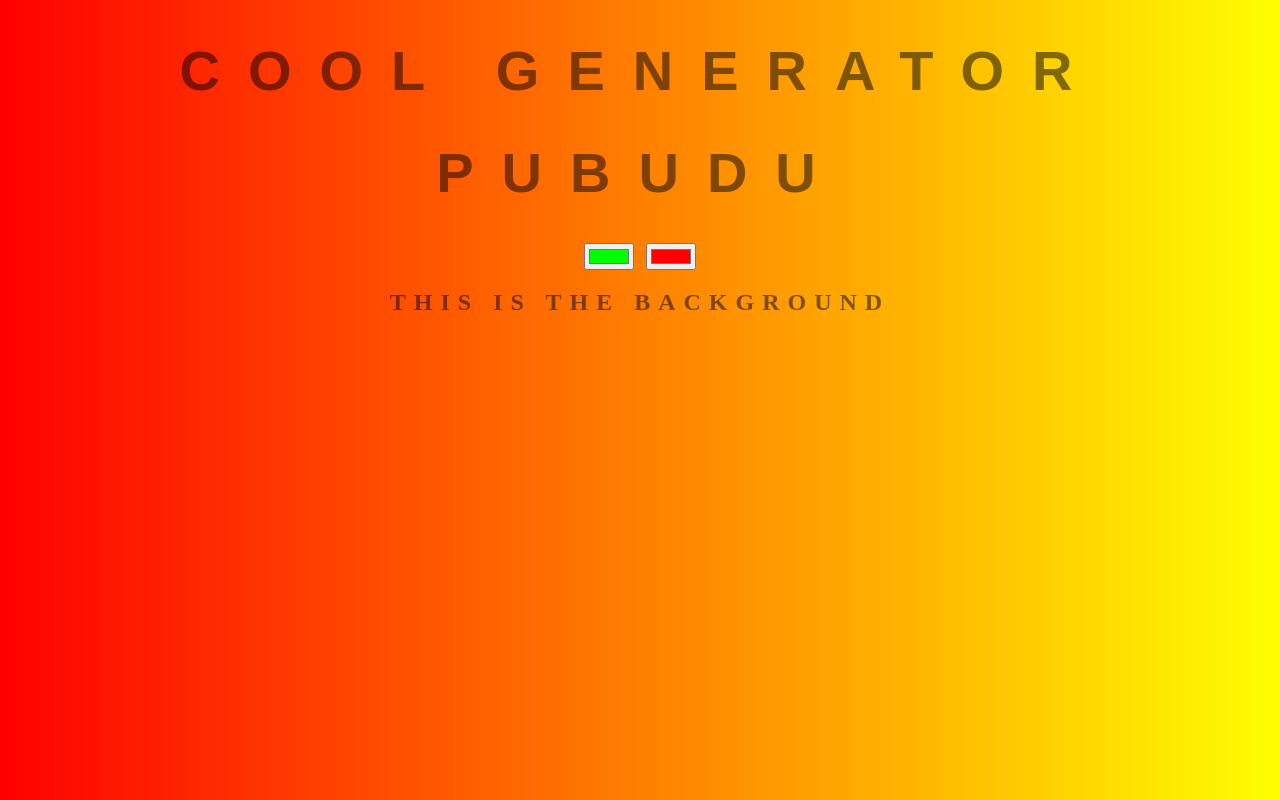
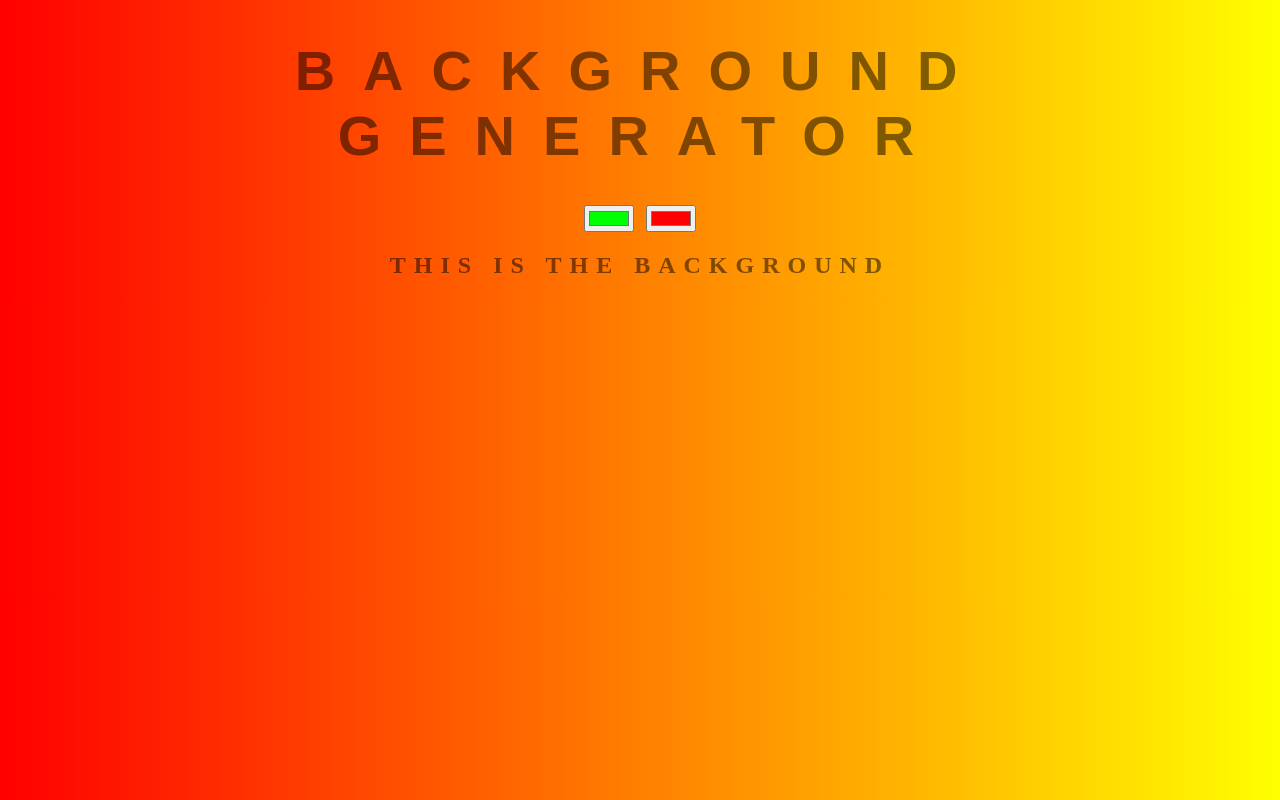
Before and after one commit to pubudu20/Background-generator, a plain HTML site: page index.html in a window 1280 px wide. Drawn offline with Linux system fonts and the light colour scheme.

Commit message:
reverting back to old title

```diff
--- a/index.html
+++ b/index.html
@@ -5,8 +5,7 @@
 	<link rel="stylesheet" type="text/css" href="style.css">
 </head>
 <body id="gradient">
-	<h1>Cool Generator</h1>
-	<h1>Pubudu</h1>
+	<h1>Background Generator</h1>
 	<input class="color1" type="color" name="color1" value="#00ff00">
 	<input class="color2" type="color" name="color2" value="#ff0000">
 	<h2>This is the Background</h2>
```
